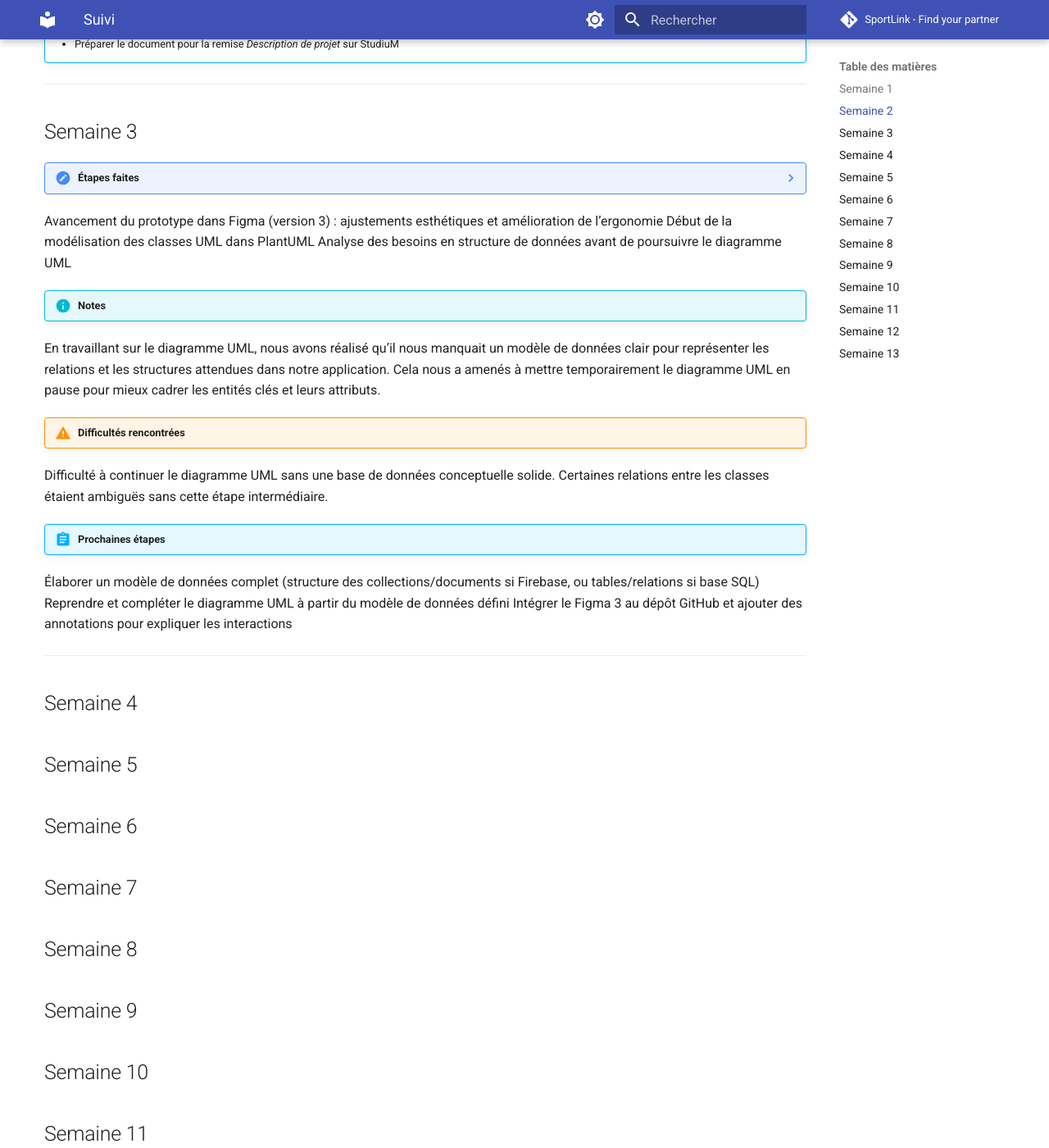
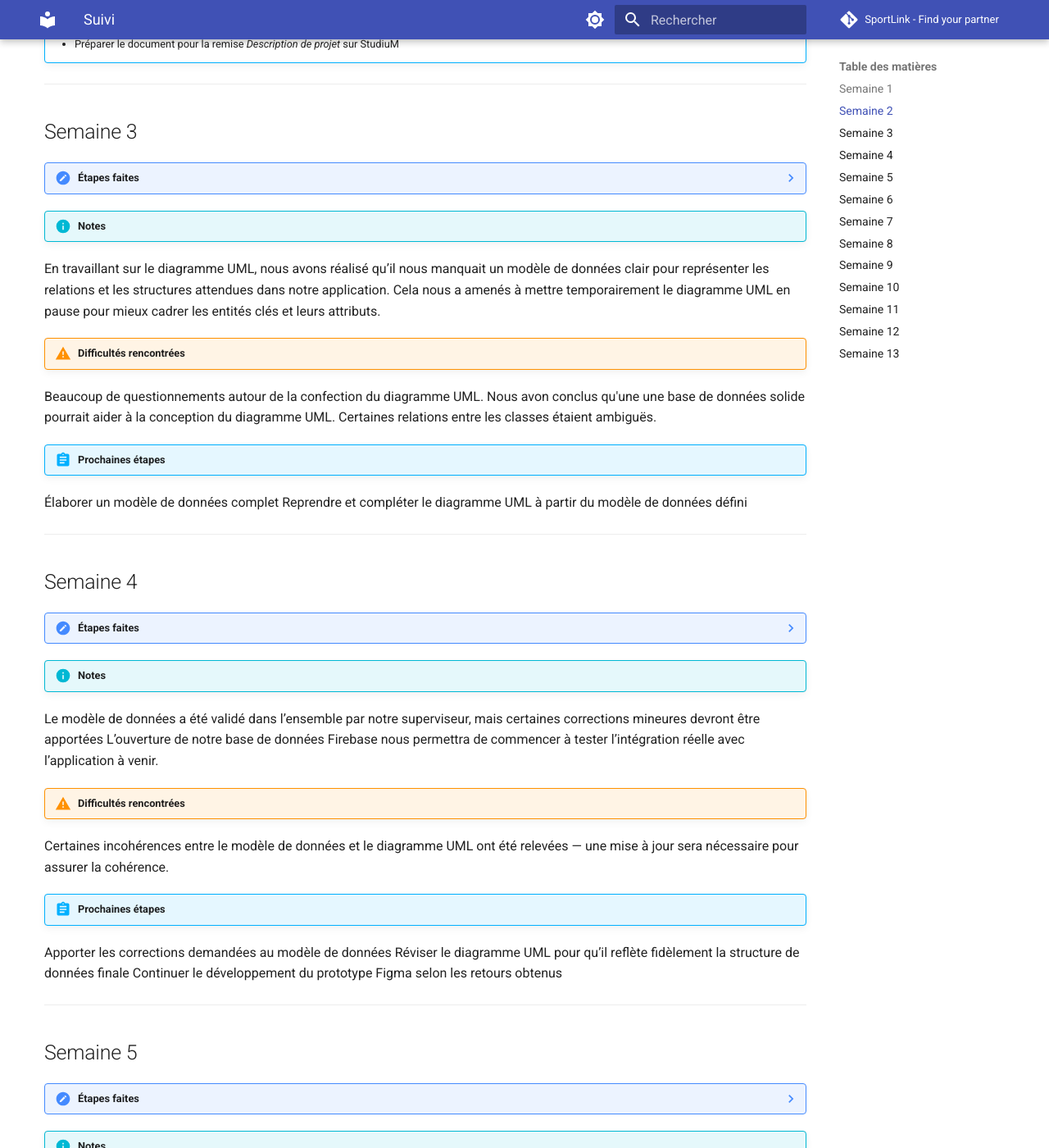
Before and after one commit to mrquaternion/SportLink, an MkDocs documentation site: the page built from docs/suivi.md, in a window 1280 px wide and 1400 px high, scrolled down 1234 px. Shown: the whole window at 82% size. Built offline with MkDocs 1.6.1 and Material for MkDocs 9.7.7, drawn with Linux system fonts in a browser that asks for light colours; comment, search, counter and statistics services are not loaded; some of the changed text lies outside the part shown.

Commit message:
Suivi projet semaines 4-5

```diff
--- a/docs/suivi.md
+++ b/docs/suivi.md
@@ -49,27 +49,61 @@
 ## Semaine 3
 
 ??? note "Étapes faites"
+    - [x] Avancement du prototype dans Figma : ajustements esthétiques et amélioration de l’ergonomie
+    - [x] Début de la modélisation des classes UML dans PlantUML
+    - [x] Analyse des besoins en structure de données avant de poursuivre le diagramme UML
 
- Avancement du prototype dans Figma (version 3) : ajustements esthétiques et amélioration de l’ergonomie
- Début de la modélisation des classes UML dans PlantUML
- Analyse des besoins en structure de données avant de poursuivre le diagramme UML
 !!! info "Notes"
+En travaillant sur le diagramme UML, nous avons réalisé qu’il nous manquait un modèle de données clair pour représenter les relations et les structures attendues dans notre application. Cela nous a amenés à mettre temporairement le diagramme UML en pause pour mieux cadrer les entités clés et leurs attributs.
 
-En travaillant sur le diagramme UML, nous avons réalisé qu’il nous manquait un modèle de données clair pour représenter les relations et les structures attendues dans notre application. Cela nous a amenés à mettre temporairement le diagramme UML en pause pour mieux cadrer les entités clés et leurs attributs.
 !!! warning "Difficultés rencontrées"
+Beaucoup de questionnements autour de la confection du diagramme UML. Nous avon conclus qu'une une base de données solide pourrait aider à la conception du diagramme UML. Certaines relations entre les classes étaient ambiguës.
 
-Difficulté à continuer le diagramme UML sans une base de données conceptuelle solide. Certaines relations entre les classes étaient ambiguës sans cette étape intermédiaire.
 !!! abstract "Prochaines étapes"
+Élaborer un modèle de données complet
+Reprendre et compléter le diagramme UML à partir du modèle de données défini
 
-Élaborer un modèle de données complet (structure des collections/documents si Firebase, ou tables/relations si base SQL)
-Reprendre et compléter le diagramme UML à partir du modèle de données défini
-Intégrer le Figma 3 au dépôt GitHub et ajouter des annotations pour expliquer les interactions
 
 ---
 
 ## Semaine 4
 
+??? note "Étapes faites"
+    - [x] Poursuite du raffinement du prototype Figma
+    - [x] Finalisation et présentation au superviseur du modèle de données
+    - [x] Création et configuration initiale de la base de données Firebase
+
+!!! info "Notes"
+Le modèle de données a été validé dans l’ensemble par notre superviseur, mais certaines corrections mineures devront être apportées
+L’ouverture de notre base de données Firebase nous permettra de commencer à tester l’intégration réelle avec l’application à venir.
+
+!!! warning "Difficultés rencontrées"
+Certaines incohérences entre le modèle de données et le diagramme UML ont été relevées — une mise à jour sera nécessaire pour assurer la cohérence.
+
+!!! abstract "Prochaines étapes"
+Apporter les corrections demandées au modèle de données
+Réviser le diagramme UML pour qu’il reflète fidèlement la structure de données finale
+Continuer le développement du prototype Figma selon les retours obtenus
+
+---
+
 ## Semaine 5
+
+??? note "Étapes faites"
+    - [x] Finalisation du prototype Figma
+    - [x] Préparation du prototype en vue de sa présentation à la foire (Semaine 6)
+
+!!! info "Notes"
+Le prototype Figma est désormais terminé et prêt à être présenté lors de la foire avec les autres équipes.
+L’accent a été mis cette semaine sur le raffinement visuel, l’expérience utilisateur et la fluidité de navigation.
+
+!!! warning "Difficultés rencontrées"
+Aucun problème majeur cette semaine, mais le temps investi dans le perfectionnement du prototype a laissé peu de marge pour d'autres tâches comme l’implémentation Firebase ou la mise à jour du diagramme UML.
+
+!!! abstract "Prochaines étapes"
+    - Présenter le prototype à la foire et recueillir les retours des pairs et des encadrants
+    - Reprendre l’intégration de Firebase et corriger les points soulevés dans le modèle de données
+    - Mettre à jour le diagramme UML pour qu’il corresponde aux derniers ajustements conceptuels
 
 ## Semaine 6
 
```
